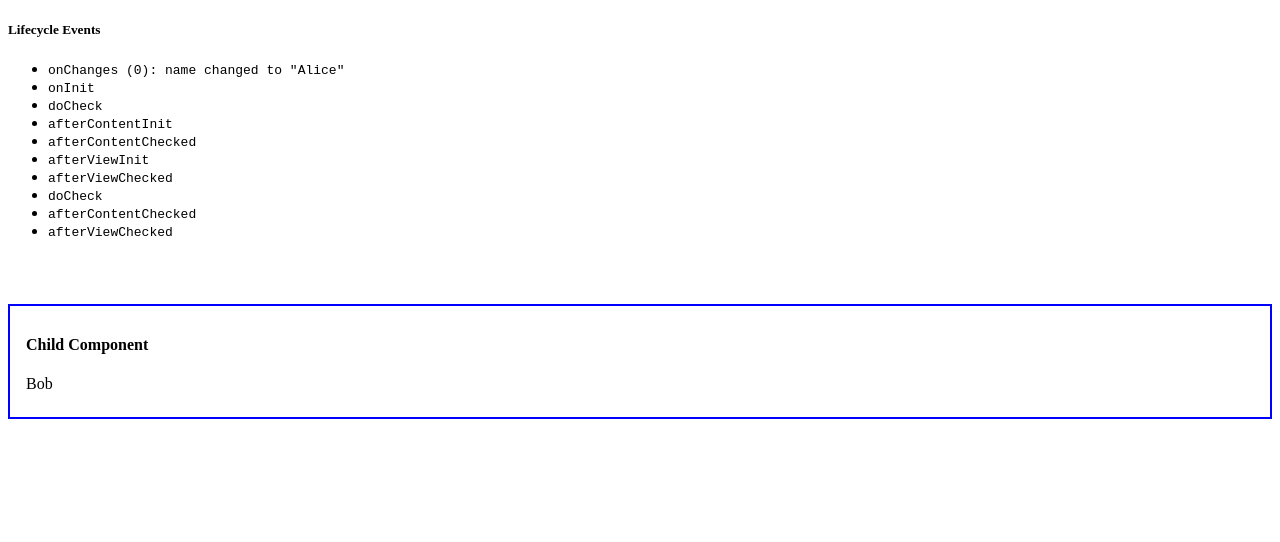
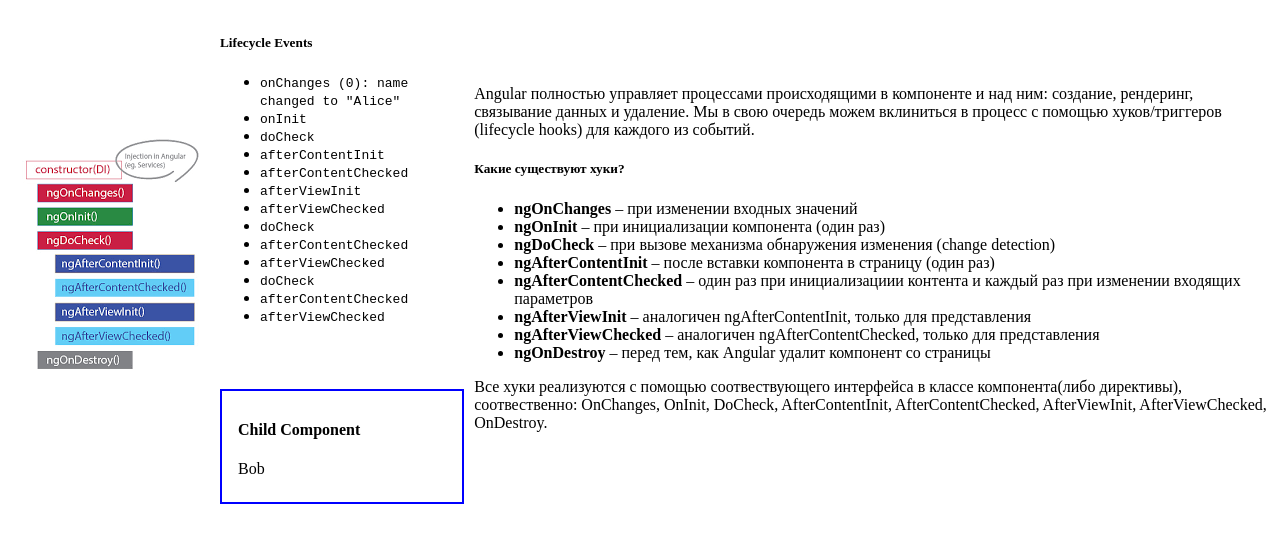
Before and after one commit to pavenkostanislav/angular2-lesson-3, an Angular app: page / in a window 1280 px wide. Shown: the top 542 px of the page. Built offline with nearby package versions, Linux system fonts and the light colour scheme.

Commit message:
Жизненный цикл компонента. CSS

```diff
--- a/src/app/lifecycle/lifecycle.component.html
+++ b/src/app/lifecycle/lifecycle.component.html
@@ -1,10 +1,70 @@
-<h5>Lifecycle Events</h5>
-<img *ngIf="!showChild" src="../../assets/images.png" alt="альтернативный текст" />
+<table width="100%" cellspacing="0" cellpadding="5">
+  <tr>
+    <td>
+      <img
+        src="../../assets/images.png"
+        alt="альтернативный текст"
+      />
+    </td>
+    <td>
+      <h5>Lifecycle Events</h5>
+      <ul>
+        <li *ngFor="let log of logs">
+          <code>{{ log }}</code>
+        </li>
+      </ul>
 
-<ul>
-  <li *ngFor="let log of logs">
-    <code>{{ log }}</code>
-  </li>
-</ul>
+      <app-child
+        *ngIf="showChild"
+        [title]="name"
+        (log)="onLog($event)"
+      ></app-child>
+    </td>
+    <td>
+      <p>
+        Angular полностью управляет процессами происходящими в компоненте и над
+        ним: создание, рендеринг, связывание данных и удаление. Мы в свою
+        очередь можем вклиниться в процесс с помощью хуков/триггеров (lifecycle
+        hooks) для каждого из событий.
+      </p>
 
-<app-child *ngIf="showChild" [title]="name" (log)="onLog($event)"></app-child>
+      <h5>Какие существуют хуки?</h5>
+      <ul>
+        <li><strong>ngOnChanges</strong> – при изменении входных значений</li>
+        <li>
+          <strong>ngOnInit</strong> – при инициализации компонента (один раз)
+        </li>
+        <li>
+          <strong>ngDoCheck</strong> – при вызове механизма обнаружения
+          изменения (change detection)
+        </li>
+        <li>
+          <strong>ngAfterContentInit</strong> – после вставки компонента в
+          страницу (один раз)
+        </li>
+        <li>
+          <strong>ngAfterContentChecked</strong> – один раз при инициализациии
+          контента и каждый раз при изменении входящих параметров
+        </li>
+        <li>
+          <strong>ngAfterViewInit</strong> – аналогичен ngAfterContentInit,
+          только для представления
+        </li>
+        <li>
+          <strong>ngAfterViewChecked</strong> – аналогичен
+          ngAfterContentChecked, только для представления
+        </li>
+        <li>
+          <strong>ngOnDestroy</strong> – перед тем, как Angular удалит компонент
+          со страницы
+        </li>
+      </ul>
+      <p>
+        Все хуки реализуются с помощью соотвествующего интерфейса в классе
+        компонента(либо директивы), соотвественно: OnChanges, OnInit, DoCheck,
+        AfterContentInit, AfterContentChecked, AfterViewInit, AfterViewChecked,
+        OnDestroy.
+      </p>
+    </td>
+  </tr>
+</table>
```
